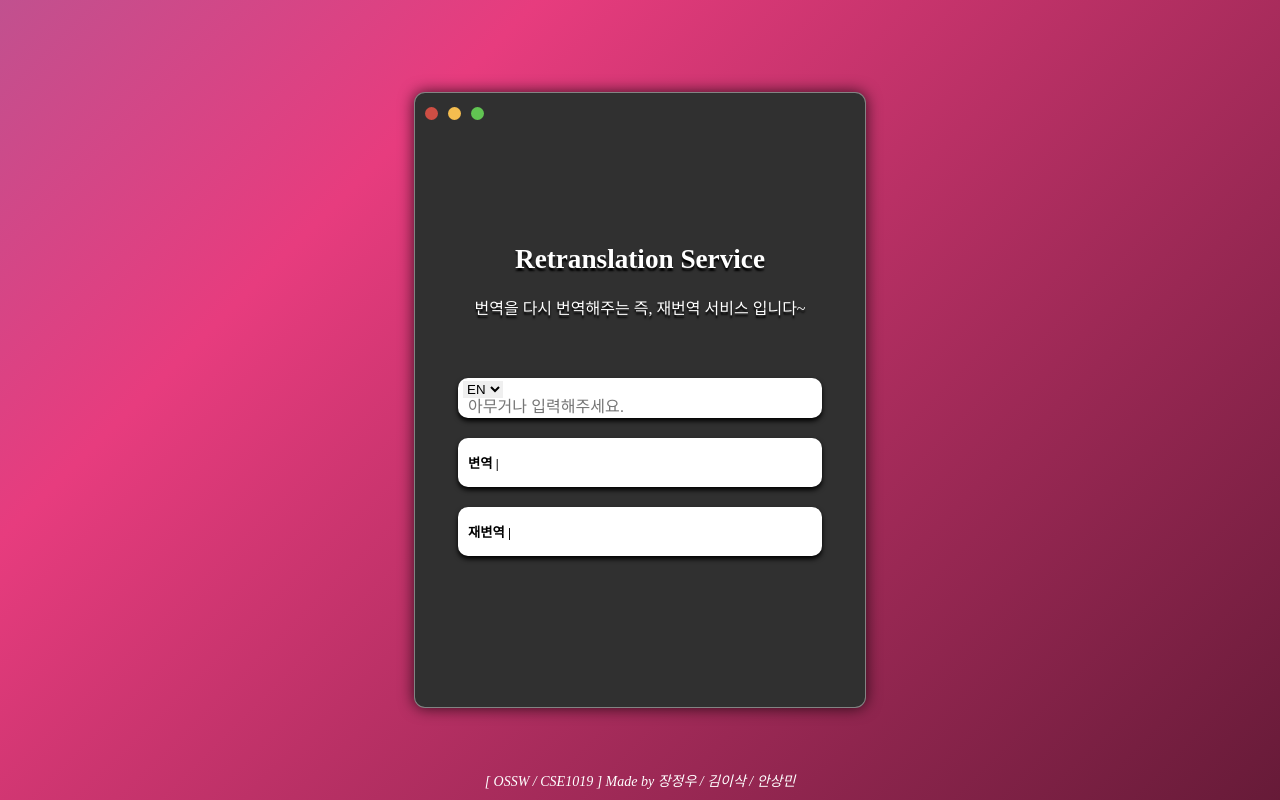
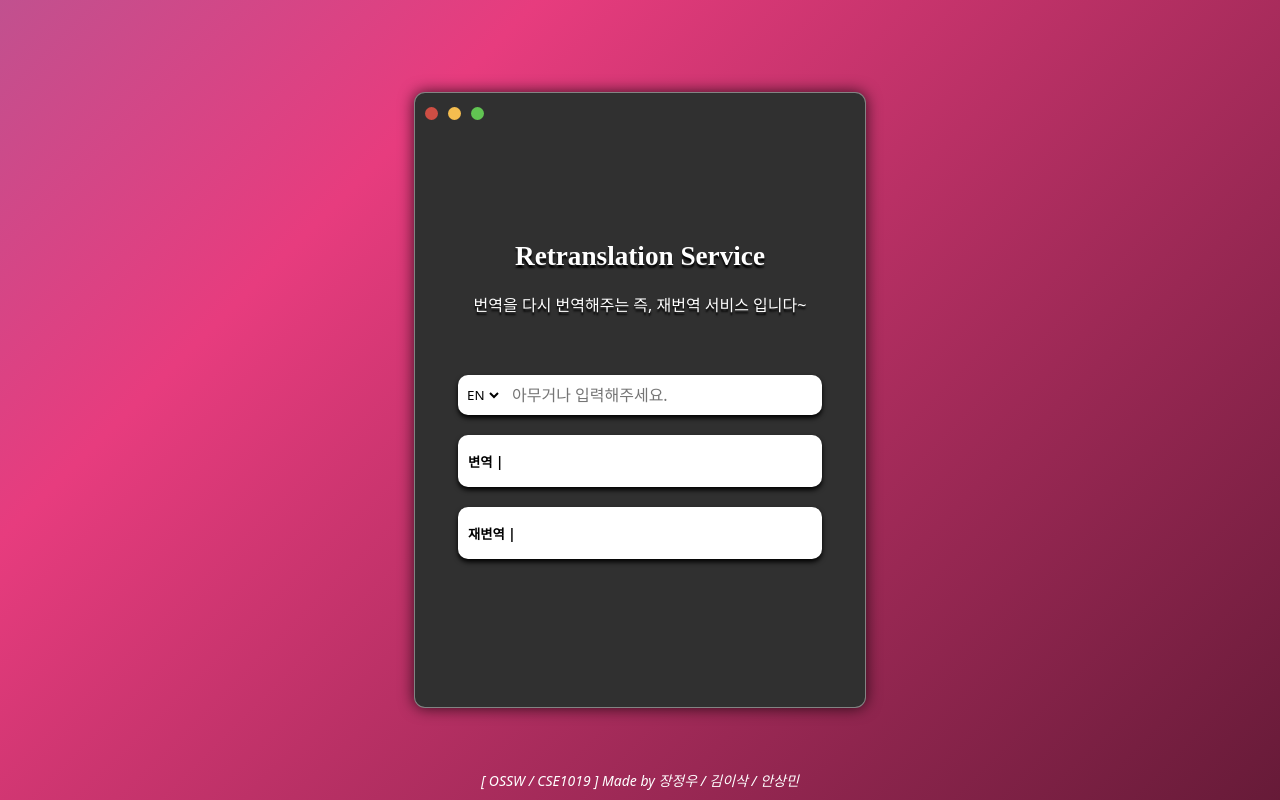
Before and after one commit to jeongwoo903/OSSW_Project, a Django app: page / in a window 1280 px wide. Run offline with Django 4.2, Linux system fonts and the light colour scheme; some web fonts are replaced.

Commit message:
Finish Project

```diff
--- a/project_TS/app_TS/static/style.css
+++ b/project_TS/app_TS/static/style.css
@@ -29,6 +29,7 @@
 * {
   padding: 0;
   margin: 0;
+  font-family: system-ui, -apple-system, BlinkMacSystemFont, "Segoe UI", Roboto, Oxygen, Ubuntu, Cantarell, "Open Sans", "Helvetica Neue", sans-serif;
 }
 
 body {
@@ -114,10 +115,14 @@ body #border_line .content_box .box {
   min-height: 40px;
   border-radius: 10px;
 }
+body #border_line .content_box .box .cover {
+  display: flex;
+}
 body #border_line .content_box .box select {
   outline: none;
   border: none;
   margin-left: 5px;
+  background-color: white;
 }
 body #border_line .content_box .box input {
   margin: 0 10px;
--- a/project_TS/app_TS/static/style.scss
+++ b/project_TS/app_TS/static/style.scss
@@ -20,6 +20,7 @@
 * {
     padding: 0;
     margin: 0;
+    font-family: system-ui, -apple-system, BlinkMacSystemFont, 'Segoe UI', Roboto, Oxygen, Ubuntu, Cantarell, 'Open Sans', 'Helvetica Neue', sans-serif;
 }
 
 body {
@@ -117,11 +118,17 @@ body {
                 min-height: 40px;
                 border-radius: 10px;
 
+                .cover {
+                    display: flex;
+                }
+
                 select {
                     outline: none;
                     border: none;
                     margin-left: 5px;
+                    background-color: white;
                 }
+
 
                 input {
                     margin: 0 10px;
--- a/project_TS/app_TS/templates/index.html
+++ b/project_TS/app_TS/templates/index.html
@@ -23,12 +23,14 @@
             <div class="box input">
                 <form method="POST">
                     {% csrf_token %}
+                    <div class="cover">
                         <select name="language">
                             <option>EN</option>
                             <option>JP</option>
                             <option>CH</option>
                         </select>
                         <input value="{{text_first.text}}" placeholder="아무거나 입력해주세요." autocomplete="off" name="input_text" class="input_text" type="text" required minlength="1">
+                    </div>
                 </form>
             </div>
             <div class="box output_ts">
--- a/project_TS/app_TS/views.py
+++ b/project_TS/app_TS/views.py
@@ -22,7 +22,8 @@ def translate(input_data):
     language_list = {'EN': 'en', 'JP': 'ja', 'CH': 'zh-cn'}
 
     translator = Translator()
-    text_mid = translator.translate(input_text, dest=language_list[mid_language])
+    text_mid = translator.translate(
+        input_text, dest=language_list[mid_language])
     text_last = translator.translate(text_mid.text, dest=text_mid.src)
 
     return {
```
Lines whose indentation alone changed are shown as unchanged.
